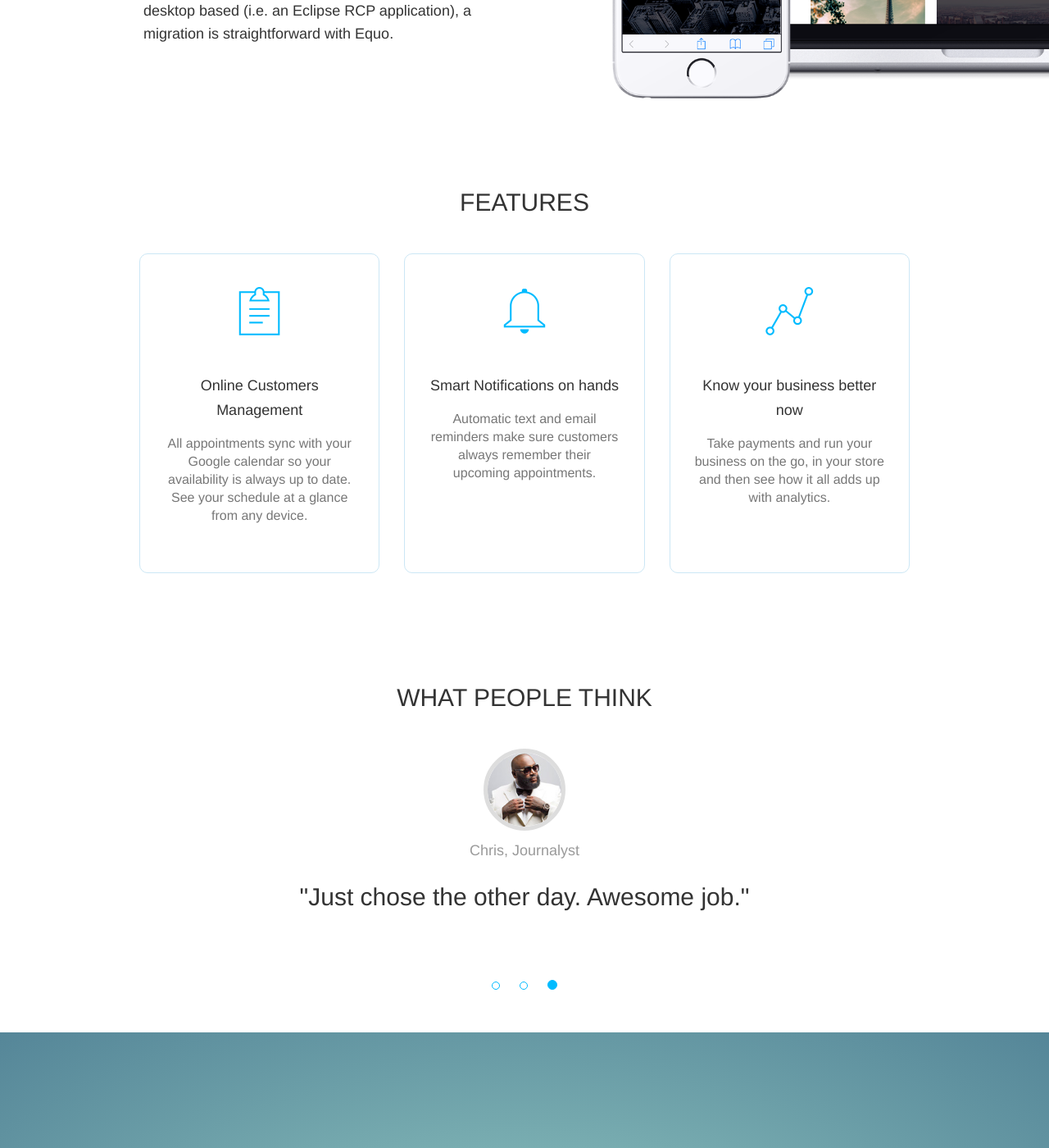
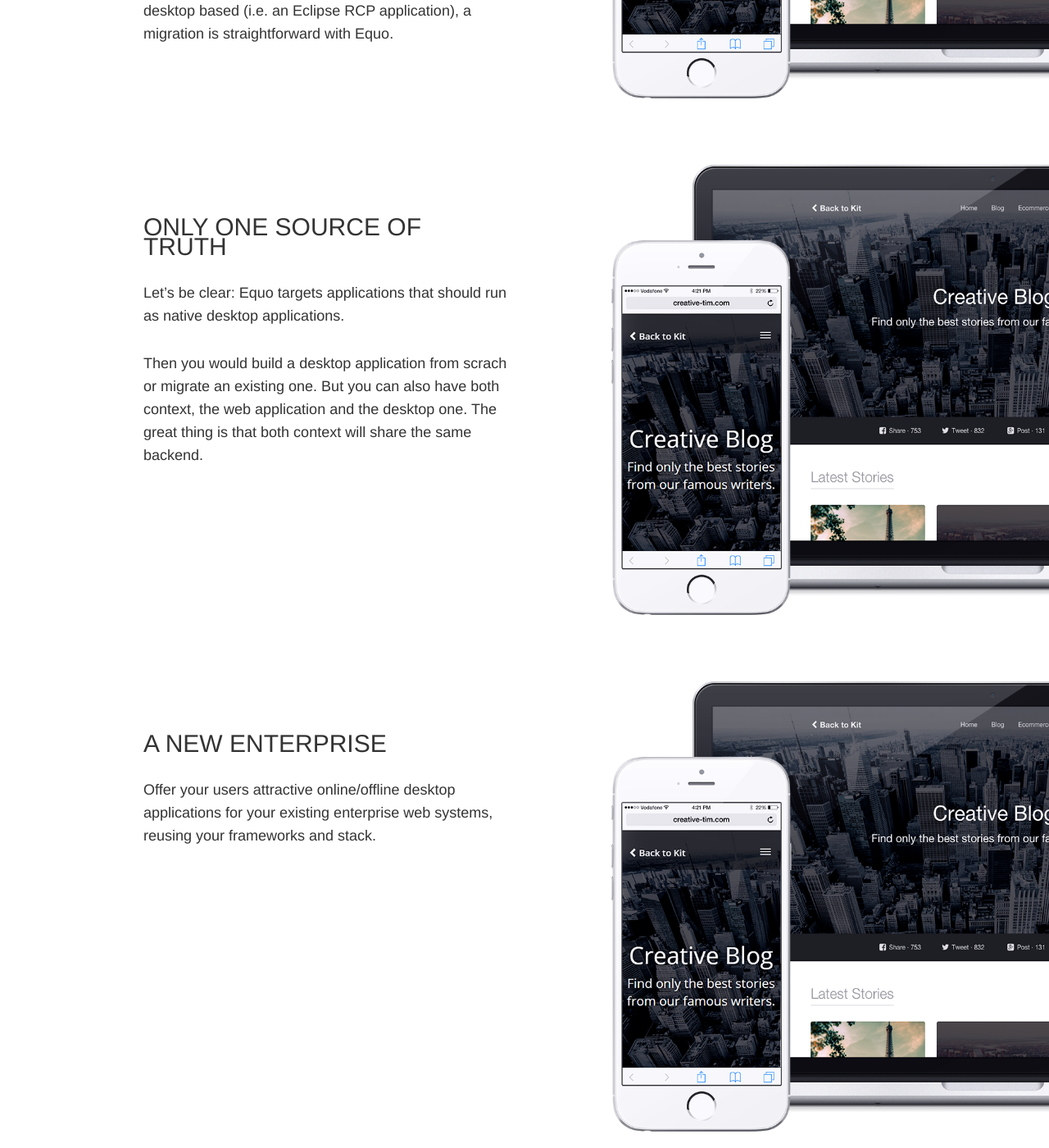
Before and after one commit to maketechnology/equo, a Jekyll site: the page built from index.html, in a window 1280 px wide and 1400 px high, scrolled down 1658 px. Shown: the whole window at 82% size. Built offline with Jekyll 4.4.1, drawn with Linux system fonts in a browser that asks for light colours; some of the changed text lies outside the part shown.

Commit message:
Add new use cases for the presentation of the product

```diff
--- /dev/null
+++ b/_includes/a-new-enterprise.html
@@ -0,0 +1,16 @@
+<div class="section section-presentation">
+    <div class="container">
+        <div class="row">
+            <div class="col-md-6">
+                <div class="description">
+                    <h4 class="header-text">A new enterprise</h4>
+                    <p>Offer your users attractive online/offline desktop applications for your existing enterprise web systems, reusing your frameworks and stack.</p>
+                    <p>
+                </div>
+            </div>
+            <div class="col-md-5 col-md-offset-1 hidden-xs">
+                <img src="assets/img/template/mac.png"/>
+            </div>
+        </div>
+    </div>
+</div>
--- /dev/null
+++ b/_includes/ides.html
@@ -0,0 +1,15 @@
+<div class="section section-presentation">
+    <div class="container">
+        <div class="row">
+            <div class="col-md-6">
+                <img class="img-responsive" src="assets/img/template/mac.png"/>
+            </div>
+            <div class="col-md-5 col-md-offset-1">
+                <div class="description">
+                    <h4 class="header-text">Your own Integrated Development Environment</h4>
+                    <p>Develop the IDE or the editor for your own language, using all the capabilities that Eclipse provides for text and visual based editors, but using the power and the appealing UIs that new frontend web technologies have.</p>
+                </div>
+            </div>
+        </div>
+    </div>
+</div>
--- a/_includes/presentation.html
+++ b/_includes/presentation.html
@@ -5,8 +5,7 @@
                 <div class="description">
                     <h4 class="header-text">It's different</h4>
                     <p>Forget about recreating your existing Java application to get a modern web-like one running in the Desktop. Forget about recoding your Java backends with Javascript. There is no need to reinvent the wheel. Equo not only provides the ability to create modern desktop applications from scrach, but it also allows you to migrate your old style application easily. It takes care of your code base, so you can reuse it and focus on the thing that matters, the UI.</p>
-                    <p>It doesn't matter whether your app is web based or desktop based (i.e. an Eclipse RCP application), a migration is straightforward with Equo.
-                    <p>
+                    <p>It doesn't matter whether your app is web based or desktop based (i.e. an Eclipse RCP application), a migration is straightforward with Equo.</p>
                 </div>
             </div>
             <div class="col-md-5 col-md-offset-1 hidden-xs">
--- /dev/null
+++ b/_includes/source-of-truth.html
@@ -0,0 +1,16 @@
+<div class="section section-presentation">
+    <div class="container">
+        <div class="row">
+            <div class="col-md-6">
+                <div class="description">
+                    <h4 class="header-text">Only one source of truth</h4>
+                    <p>Let’s be clear: Equo targets applications that should run as native desktop applications.</p>
+                    <p>Then you would build a desktop application from scrach or migrate an existing one. But you can also have both context, the web application and the desktop one. The great thing is that both context will share the same backend.</p>
+                </div>
+            </div>
+            <div class="col-md-5 col-md-offset-1 hidden-xs">
+                <img src="assets/img/template/mac.png"/>
+            </div>
+        </div>
+    </div>
+</div>
--- a/_layouts/default.html
+++ b/_layouts/default.html
@@ -8,6 +8,9 @@
 			{% include billboard.html %}
 			{% include demo.html %}
 			{% include presentation.html %}
+			{% include source-of-truth.html %}
+			{% include a-new-enterprise.html %}
+			{% include ides.html %}
 			{% include features.html %}
 			{% include testimonials.html %}
 			{% include download.html %}
```
